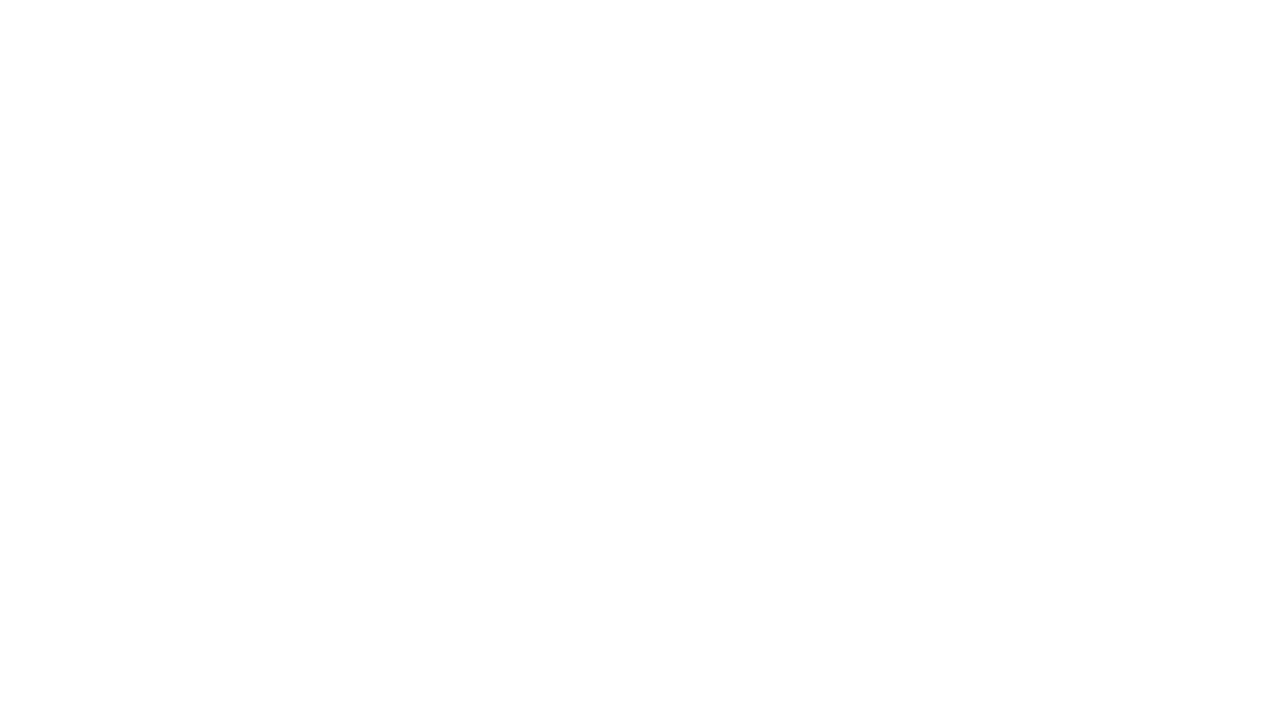
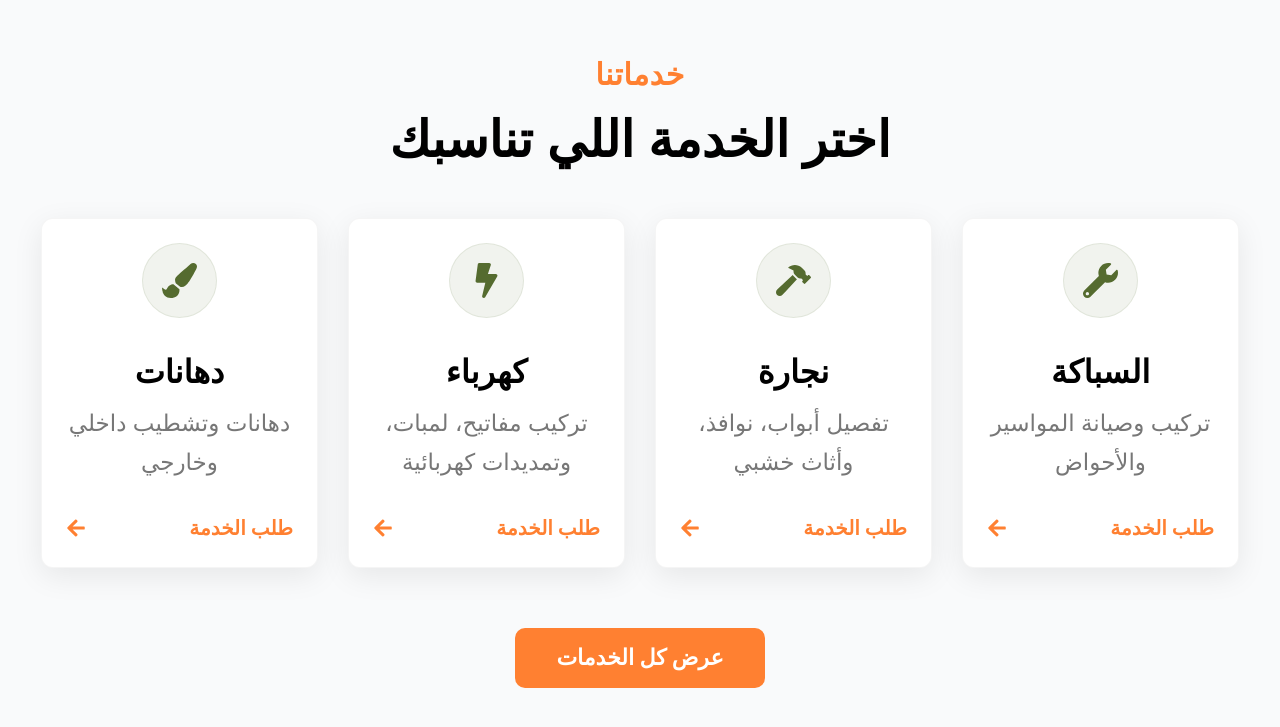
Before and after one commit to Mahmoud-ELfrontawy/Sanayei-Project, a React (Vite) app: page / in a window 1280 px wide. Shown: the part 1741-2468 px from the top of the page. Before the commit the page ends 1667 px from the top, so only its background shows below. Built offline with nearby package versions, Linux system fonts and the light colour scheme.

Commit message:
Finished Section Services In Home

```diff
--- a/src/components/AboutSection.css
+++ b/src/components/AboutSection.css
@@ -1,6 +1,7 @@
 /* AboutSection.css */
 :root {
     --main-color: #ff8031;
+    --main-color2: #f36914;
     --text: #0f172a;
     --muted: #6b7280;
     --bg: #ffffff;
@@ -16,6 +17,8 @@
 
 /* مركز الحاوية */
 .about-container {
+    padding-top: 30px;
+    padding-bottom: 30px;
     width: min(1200px, 96%);
     margin: 0 auto;
     display: grid;
@@ -182,7 +185,8 @@
     margin-top: 10px;
 }
 
-.btn {
+.btn-about {
+    width: 200px;
     padding: 10px 30px;
     border-radius: 8px;
     text-decoration: none;
@@ -191,13 +195,17 @@
     align-items: center;
     justify-content: center;
     font-weight: 600;
+    font-size: 20px;
 }
 
-.btn-primary2 {
+.btn-primary-about {
     background: var(--main-color);
     color: #fff;
     border: none;
 }
+.btn-primary-about:hover{
+    background: var(--main-color2)
+};
 
 /* responsive */
 @media (max-width: 900px) {
@@ -205,6 +213,7 @@
         grid-template-columns: 1fr;
         gap: 24px;
     }
+
 
     .media-frame {
         height: 320px;
--- a/src/components/AboutSection.jsx
+++ b/src/components/AboutSection.jsx
@@ -58,7 +58,7 @@ export default function AboutSection() {
                     </ul>
 
                     <div className="about-cta">
-                        <Link to="/request-service" className="btn btn-primary2 gap-5"><FaArrowLeft/>اطلب الآن</Link>
+                        <Link to="/request-service" className="btn-about btn-primary-about gap-5"><FaArrowLeft/>اطلب الآن</Link>
                     </div>
                 </div>
             </div>
--- a/src/components/Home.jsx
+++ b/src/components/Home.jsx
@@ -4,6 +4,7 @@ import "./Header";
 import imageHome from "../sanayei-img/home.jpg";
 import "./Home.css";
 import AboutSection from "./AboutSection";
+import ServicesSection from "./ServicesSection";
 
 function Home() {
     return (
@@ -20,6 +21,7 @@ function Home() {
             </div>
             <CardsRow/>
             <AboutSection/>
+            <ServicesSection/>
         </section>
     );
 }
--- /dev/null
+++ b/src/components/ServicesSection.css
@@ -0,0 +1,206 @@
+/* ServicesSection.css */
+:root {
+    --main-color: #FF8031;
+    --main-color2: #f36914;
+    --dark-color: #000000;
+    --grey-color: #F9FAFB;
+    --green-color: #2A3517;
+    --green-color2: #556B2F;
+    --par-color: #777777;
+    --radius: 12px;
+    --shadow: 0 8px 30px rgba(0, 0, 0, 0.08);
+}
+
+/* ===== Section Wrapper ===== */
+.services-section {
+    width: 100%;
+    padding: 60px 16px;
+    background: var(--grey-color);
+}
+
+/* ===== Container ===== */
+.services-container {
+    width: min(1200px, 96%);
+    margin: 0 auto;
+    text-align: center;
+    direction: ltr;
+}
+
+/* ===== Titles ===== */
+.services-eyebrow {
+    color: var(--main-color);
+    font-weight: 600;
+    margin: 0 0 6px 0;
+    font-size: 30px;
+    letter-spacing: 0.5px;
+}
+
+.services-title {
+    margin: 0 0 40px 0;
+    font-size: 50px;
+    color: var(--dark-color);
+    font-weight: 700;
+}
+
+/* ===== Cards Grid ===== */
+.services-grid {
+    display: grid;
+    grid-template-columns: repeat(4, 1fr);
+    gap: 30px;
+    margin-bottom: 32px;
+}
+
+/* ===== Service Card ===== */
+.service-card {
+    background: #fff;
+    border-radius: var(--radius);
+    padding: 24px;
+    box-shadow: var(--shadow);
+    display: flex;
+    flex-direction: column;
+    align-items: center;
+    text-align: center;
+    transition: transform 0.2s ease-in-out , box-shadow 0.2s ease-in-out;
+    border: 1px solid rgba(0, 0, 0, 0.04);
+}
+
+/* Hover animation */
+.service-card:hover {
+    transform: translateY(-17px);
+    box-shadow: 0 18px 40px rgba(0, 0, 0, 0.1);
+}
+
+/* ===== Icon Circle ===== */
+.service-icon {
+    width: 75px;
+    height: 75px;
+    border-radius: 50%;
+    background: rgba(85, 107, 47, 0.08);
+    color: var(--green-color2);
+    display: flex;
+    align-items: center;
+    justify-content: center;
+    font-size: 35px;
+    border: 1px solid rgba(85, 107, 47, 0.1);
+    margin-bottom: 30px;
+    transition: 0.3s ease-in-out;
+}
+
+.service-card:hover .service-icon {
+    background: var(--green-color2);
+    color: #fff;
+}
+
+/* ===== Text Content ===== */
+.service-title {
+    font-size: 32px;
+    font-weight: 700;
+    color: var(--dark-color);
+    margin: 0 0 8px 0;
+}
+
+.service-desc {
+    font-size: 23px;
+    color: var(--par-color);
+    line-height: 1.7;
+    min-height: 44px;
+    margin-bottom: 30px;
+}
+
+/* ===== Service Link ===== */
+.service-link {
+    color: var(--main-color);
+    font-weight: 600;
+    font-size: 20px;
+    text-decoration: none;
+    display: flex;
+    justify-content: space-between;
+    align-items: center;
+    gap: 6px;
+    transition: color 0.2s ease;
+    margin-top: 10px;
+    direction: rtl;
+}
+
+.service-link:hover {
+    color: var(--green-color2);
+}
+
+.service-arrow {
+    display: inline-block;
+    transform: rotate(180deg);
+    font-weight: 700;
+}
+
+/* ===== CTA Button ===== */
+.services-cta {
+    margin-top: 60px;
+}
+
+.btn-primary-service {
+    display: inline-flex;
+    align-items: center;
+    justify-content: center;
+    padding: 12px 22px;
+    border-radius: 10px;
+    font-weight: 700;
+    text-decoration: none;
+    font-size: 15px;
+    transition: all 0.2s ease;
+}
+
+.btn-primary-service {
+    font-size: 22px;
+    width: 250px;
+    height: 60px;
+    background: var(--main-color);
+    color: #fff;
+}
+
+.btn-primary-service:hover {
+    background: var(--main-color2);
+}
+
+/* ===== Responsive ===== */
+@media (max-width: 1100px) {
+    .services-grid {
+        grid-template-columns: repeat(2, 1fr);
+    }
+}
+
+@media (max-width: 640px) {
+    .services-grid {
+        grid-template-columns: 1fr;
+    }
+
+    .service-card {
+        flex-direction: row;
+        align-items: center;
+        text-align: right;
+        justify-content: flex-start;
+        gap: 16px;
+        padding: 16px;
+    }
+
+    .service-icon {
+        width: 50px;
+        height: 50px;
+        font-size: 20px;
+    }
+
+    .service-title {
+        font-size: 16px;
+    }
+
+    .service-desc{
+        font-size: 18px;
+    }
+
+    .service-link {
+        font-size: 14px;
+        display: flex;
+        justify-content:flex-start;
+        align-items: center;
+        gap: 10px;
+    }
+}
--- /dev/null
+++ b/src/components/ServicesSection.jsx
@@ -0,0 +1,72 @@
+// ServicesSection.jsx
+import { Link } from "react-router-dom";
+import { FaPaintBrush, FaBolt, FaHammer, FaWrench, FaArrowRight } from "react-icons/fa";
+import "./ServicesSection.css";
+
+const services = [
+    {
+        id: "painting",
+        icon: <FaPaintBrush />,
+        title: "دهانات",
+        desc: "دهانات وتشطيب داخلي وخارجي",
+        to: "/services/painting",
+    },
+    {
+        id: "electric",
+        icon: <FaBolt />,
+        title: "كهرباء",
+        desc: "تركيب مفاتيح، لمبات، وتمديدات كهربائية",
+        to: "/services/electric",
+    },
+    {
+        id: "carpentry",
+        icon: <FaHammer />,
+        title: "نجارة",
+        desc: "تفصيل أبواب، نوافذ، وأثاث خشبي",
+        to: "/services/carpentry",
+    },
+    {
+        id: "plumbing",
+        icon: <FaWrench />,
+        title: "السباكة",
+        desc: "تركيب وصيانة المواسير والأحواض",
+        to: "/services/plumbing",
+    },
+];
+
+export default function ServicesSection() {
+    return (
+        <section className="services-section" aria-labelledby="services-title">
+            <div className="services-container">
+                <p className="services-eyebrow">خدماتنا</p>
+                <h2 id="services-title" className="services-title">
+                    اختر الخدمة اللي تناسبك
+                </h2>
+
+                <div className="services-grid">
+                    {services.map((s) => (
+                        <article className="service-card" key={s.id}>
+                            <div className="service-icon" aria-hidden="true">
+                                {s.icon}
+                            </div>
+
+                            <div className="service-body">
+                                <h3 className="service-title">{s.title}</h3>
+                                <p className="service-desc">{s.desc}</p>
+                                <Link to={s.to} className="service-link" aria-label={`طلب خدمة ${s.title}`}>
+                                    طلب الخدمة <span className="service-arrow"><FaArrowRight /></span>
+                                </Link>
+                            </div>
+                        </article>
+                    ))}
+                </div>
+
+                <div className="services-cta">
+                    <Link to="/services" className="btn btn-primary-service">
+                        عرض كل الخدمات
+                    </Link>
+                </div>
+            </div>
+        </section>
+    );
+}
```
